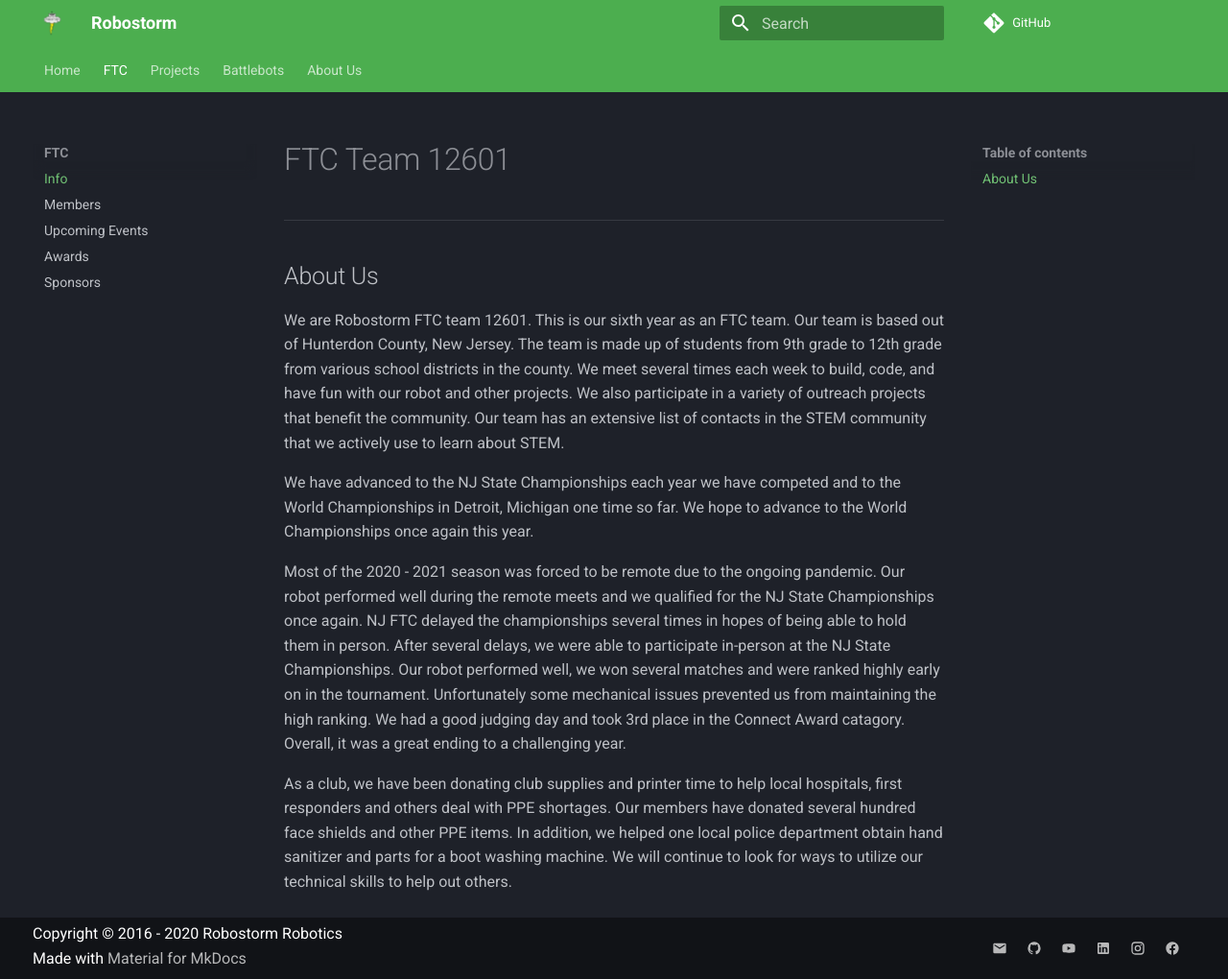
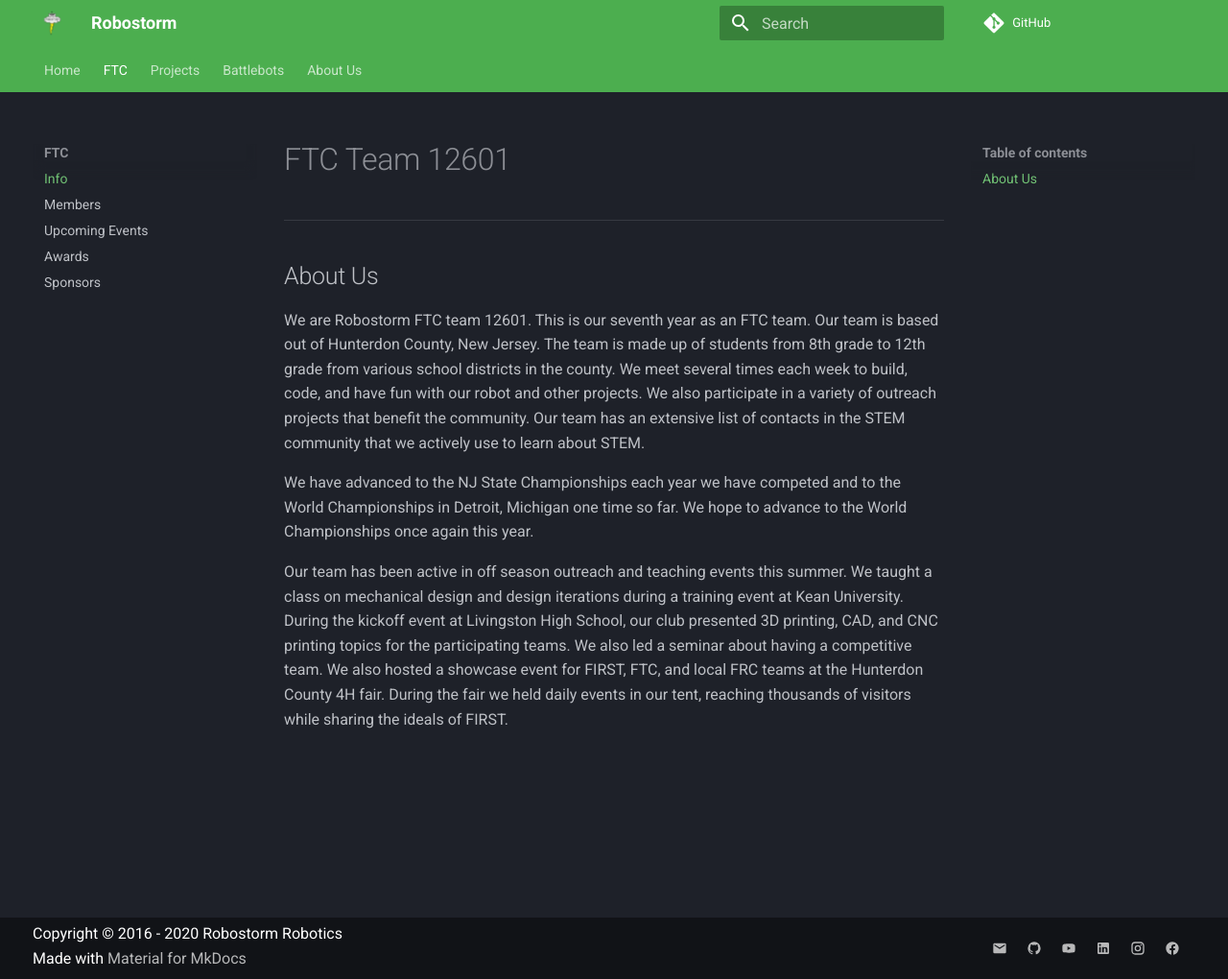
Before and after one commit to Robostorm/Website, an MkDocs documentation site: the page built from docs/FTC/info.md, in a window 1280 px wide and 1020 px high. Shown: the whole window at 96% size. Built offline with MkDocs 1.6.1 and Material for MkDocs 9.7.7, drawn with Linux system fonts in a browser that asks for light colours.

Commit message:
Update info.md

```diff
--- a/docs/FTC/info.md
+++ b/docs/FTC/info.md
@@ -3,10 +3,8 @@
 
 ## About Us
 
-We are Robostorm FTC team 12601. This is our sixth year as an FTC team. Our team is based out of Hunterdon County, New Jersey. The team is made up of students from 9th grade to 12th grade from various school districts in the county. We meet several times each week to build, code, and have fun with our robot and other projects. We also participate in a variety of outreach projects that benefit the community. Our team has an extensive list of contacts in the STEM community that we actively use to learn about STEM.
+We are Robostorm FTC team 12601. This is our seventh year as an FTC team. Our team is based out of Hunterdon County, New Jersey. The team is made up of students from 8th grade to 12th grade from various school districts in the county. We meet several times each week to build, code, and have fun with our robot and other projects. We also participate in a variety of outreach projects that benefit the community. Our team has an extensive list of contacts in the STEM community that we actively use to learn about STEM.
 
 We have advanced to the NJ State Championships each year we have competed and to the World Championships in Detroit, Michigan one time so far.  We hope to advance to the World Championships once again this year.
 
-Most of the 2020 - 2021 season was forced to be remote due to the ongoing pandemic. Our robot performed well during the remote meets and we qualified for the NJ State Championships once again. NJ FTC delayed the championships several times in hopes of being able to hold them in person. After several delays, we were able to participate in-person at the NJ State Championships. Our robot performed well, we won several matches and were ranked highly early on in the tournament. Unfortunately some mechanical issues prevented us from maintaining the high ranking. We had a good judging day and took 3rd place in the Connect Award catagory. Overall, it was a great ending to a challenging year.
-
-As a club, we have been donating club supplies and printer time to help local hospitals, first responders and others deal with PPE shortages. Our members have donated several hundred face shields and other PPE items. In addition, we helped one local police department obtain hand sanitizer and parts for a boot washing machine. We will continue to look for ways to utilize our technical skills to help out others.
+Our team has been active in off season outreach and teaching events this summer. We taught a class on mechanical design and design iterations during a training event at Kean University. During the kickoff event at Livingston High School, our club presented 3D printing, CAD, and CNC printing topics for the participating teams. We also led a seminar about having a competitive team. We also hosted a showcase event for FIRST, FTC, and local FRC teams at the Hunterdon County 4H fair. During the fair we held daily events in our tent, reaching thousands of visitors while sharing the ideals of FIRST.
```
